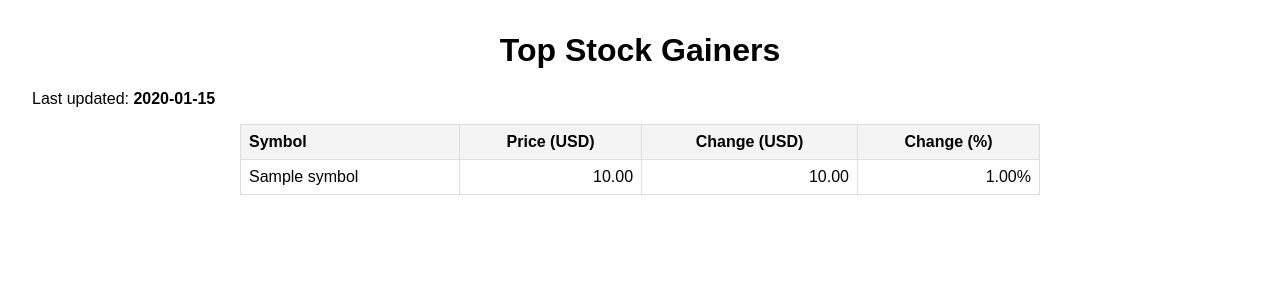
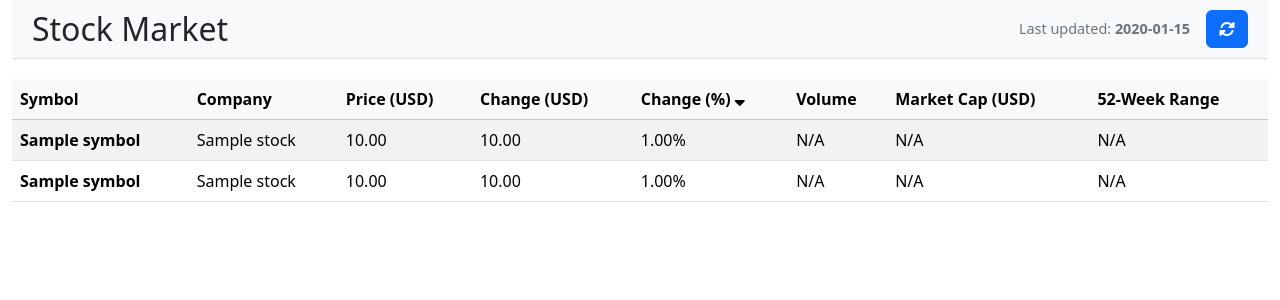
Before and after one commit to gaviral/fastapi-stock-gainers, a FastAPI app: template templates/index.html in a window 1280 px wide. Shown: the top 300 px of the page. Run offline with FastAPI, Linux system fonts and the light colour scheme; the template is opened without the code that fills it: most values are stand-ins (such as "Sample title", 1, 10 or a date in 2020).

Commit message:
feat: Enhance stock market application by adding detailed logging, expanding stock ticker list, and improving error handling in main.py. Update index.html for better layout and display of stock data, including gainers and losers. Introduce README.md for project documentation.

```diff
--- a/main.py
+++ b/main.py
@@ -3,52 +3,132 @@ from fastapi.templating import Jinja2Templates
 from fastapi.responses import HTMLResponse
 import yfinance as yf
 from datetime import datetime
+import logging
+
+# Configure logging - console only
+logging.basicConfig(
+    level=logging.INFO,
+    format='%(asctime)s - %(name)s - %(levelname)s - %(message)s',
+    handlers=[
+        logging.StreamHandler()
+    ]
+)
+logger = logging.getLogger(__name__)
 
 app = FastAPI()
 templates = Jinja2Templates(directory="templates")
 
 # Predefined list of major U.S. stock tickers
 TICKERS = [
-  "AAPL",
-  "MSFT",
-  "GOOG",
-  "AMZN",
-  "META",
-  "NFLX",
-  "TSLA",
-  "NVDA",
-  "JPM",
-  "BAC",
-  "SOXL",
-  "SOXS"
+  "AAPL",  # Apple
+  "MSFT",  # Microsoft
+  "GOOG",  # Google
+  "AMZN",  # Amazon
+  "META",  # Meta (Facebook)
+  "NFLX",  # Netflix
+  "TSLA",  # Tesla
+  "NVDA",  # NVIDIA
+  "JPM",   # JPMorgan Chase
+  "BAC",   # Bank of America
+  "SOXL",  # Direxion Daily Semiconductor Bull 3X
+  "SOXS",  # Direxion Daily Semiconductor Bear 3X
+  "AMD",   # Advanced Micro Devices
+  "INTC",  # Intel
+  "DIS",   # Disney
+  "KO",    # Coca-Cola
+  "PEP",   # PepsiCo
+  "WMT",   # Walmart
+  "COST",  # Costco
+  "V",     # Visa
+  "MA",    # Mastercard
+  "PYPL",  # PayPal
+  "SQ",    # Block (Square)
+  "COIN"   # Coinbase
 ]
 
 @app.get("/", response_class=HTMLResponse)
 def get_top_gainers(request: Request):
+    logger.info("Processing request for stock market movers")
     # Fetch current stock data for each ticker
     results = []
     for symbol in TICKERS:
-        ticker = yf.Ticker(symbol)
-        info = ticker.info  # Get a dictionary of stock info from Yahoo Finance
-        price = info.get("regularMarketPrice")
-        change = info.get("regularMarketChange")
-        change_percent = info.get("regularMarketChangePercent")
-        if price is None or change_percent is None:
-            # Skip tickers if data is not available (e.g., during off-hours)
-            continue
-        results.append({
-            "symbol": symbol,
-            "price": price,
-            "change": change,
-            "percent_change": change_percent
-        })
-    # Sort the stocks by percentage change (descending) to find top gainers
+        try:
+            ticker = yf.Ticker(symbol)
+            info = ticker.info  # Get a dictionary of stock info from Yahoo Finance
+
+            # Check if we have the minimum required data
+            if not info or "regularMarketPrice" not in info:
+                logger.warning(f"Incomplete data for {symbol}, skipping")
+                continue
+
+            # Extract data with safe defaults
+            price = info.get("regularMarketPrice")
+            change = info.get("regularMarketChange", 0)
+            change_percent = info.get("regularMarketChangePercent", 0)
+            volume = info.get("regularMarketVolume")
+            market_cap = info.get("marketCap")
+            fifty_two_week_low = info.get("fiftyTwoWeekLow")
+            fifty_two_week_high = info.get("fiftyTwoWeekHigh")
+            company_name = info.get("shortName") or info.get("longName") or symbol
+
+            results.append({
+                "symbol": symbol,
+                "name": company_name,
+                "price": price,
+                "change": change,
+                "percent_change": change_percent,
+                "volume": volume,
+                "market_cap": market_cap,
+                "fifty_two_week_low": fifty_two_week_low,
+                "fifty_two_week_high": fifty_two_week_high
+            })
+            logger.debug(f"Processed {symbol}: price={price}, change={change}, percent_change={change_percent}")
+        except IndexError as e:
+            # Specific handling for the SQ ticker issue
+            logger.error(f"Index error processing {symbol}: {str(e)}")
+            # Add a placeholder entry with default values
+            results.append({
+                "symbol": symbol,
+                "name": symbol,
+                "price": 0,
+                "change": 0,
+                "percent_change": 0,
+                "volume": 0,
+                "market_cap": 0,
+                "fifty_two_week_low": 0,
+                "fifty_two_week_high": 0
+            })
+        except Exception as e:
+            logger.error(f"Error processing {symbol}: {str(e)}")
+
+    # Sort the stocks by percentage change (descending)
     results.sort(key=lambda x: x["percent_change"], reverse=True)
+
+    # Separate gainers and losers
+    gainers = [stock for stock in results if stock["percent_change"] >= 0]
+    losers = [stock for stock in results if stock["percent_change"] < 0]
+
+    logger.info(f"Found {len(gainers)} gainers and {len(losers)} losers")
+
     # Timestamp for last update
     current_time = datetime.now().strftime("%Y-%m-%d %H:%M:%S")
+
     # Render the HTML template with the data
     return templates.TemplateResponse(
         "index.html",
-        {"request": request, "gainers": results, "last_update": current_time},
+        {
+            "request": request,
+            "gainers": gainers,
+            "losers": losers,
+            "last_update": current_time
+        },
         request=request
     )
+
+@app.on_event("startup")
+async def startup_event():
+    logger.info("Stock Market Movers application starting up")
+
+@app.on_event("shutdown")
+async def shutdown_event():
+    logger.info("Stock Market Movers application shutting down")
--- a/templates/index.html
+++ b/templates/index.html
@@ -2,38 +2,95 @@
 <html lang="en">
 <head>
     <meta charset="UTF-8" />
-    <title>Stock Market Movers</title>
+    <meta name="viewport" content="width=device-width, initial-scale=1.0">
+    <title>Stock Market</title>
     <!-- Auto-refresh the page every 60 seconds to update data -->
     <meta http-equiv="refresh" content="60">
+    <!-- Bootstrap CSS -->
+    <link href="https://cdn.jsdelivr.net/npm/bootstrap@5.3.0-alpha1/dist/css/bootstrap.min.css" rel="stylesheet">
+    <!-- Font Awesome for icons -->
+    <link rel="stylesheet" href="https://cdnjs.cloudflare.com/ajax/libs/font-awesome/6.0.0/css/all.min.css">
     <style>
-        body { font-family: Arial, sans-serif; margin: 2em; }
-        h1 { text-align: center; }
-        table { border-collapse: collapse; width: 100%; max-width: 800px; margin: 1em auto; }
-        th, td { border: 1px solid #ddd; padding: 8px; }
-        th { background: #f4f4f4; }
-        td { text-align: right; }
-        td:first-child, th:first-child { text-align: left; }
-        .negative { background-color: #ffdddd; }
+        .negative { background-color: rgba(255, 200, 200, 0.5); }
+        .positive { background-color: rgba(200, 255, 200, 0.5); }
+        .header-container {
+            display: flex;
+            align-items: center;
+            justify-content: space-between;
+            padding: 10px 20px;
+            background-color: #f8f9fa;
+            border-bottom: 1px solid #dee2e6;
+            margin-bottom: 20px;
+        }
+        .last-updated {
+            font-size: 0.9rem;
+            color: #6c757d;
+        }
+        .table-container {
+            max-height: 80vh;
+            overflow-y: auto;
+        }
     </style>
 </head>
 <body>
-    <h1>Top Stock Gainers</h1>
-    <p>Last updated: <strong>{{ last_update }}</strong></p>
-    <table>
+    <div class="container-fluid">
+        <!-- Header with title, last updated time, and refresh button -->
+        <div class="header-container">
+            <h1 class="h2 mb-0">Stock Market</h1>
+            <div class="d-flex align-items-center">
+                <span class="last-updated me-3">Last updated: <strong>{{ last_update }}</strong></span>
+                <button class="btn btn-primary" onclick="window.location.reload()">
+                    <i class="fas fa-sync-alt"></i>
+                </button>
+            </div>
+        </div>
+
+        <!-- Stock data table -->
+        <div class="table-container">
+            <table class="table table-striped table-hover">
+                <thead class="table-light">
                     <tr>
                         <th>Symbol</th>
+                        <th>Company</th>
                         <th>Price (USD)</th>
                         <th>Change (USD)</th>
-            <th>Change (%)</th>
+                        <th>Change (%) <i class="fas fa-sort-down"></i></th>
+                        <th>Volume</th>
+                        <th>Market Cap (USD)</th>
+                        <th>52-Week Range</th>
                     </tr>
+                </thead>
+                <tbody>
                     {% for stock in gainers %}
-        <tr {% if stock.percent_change < 0 %}class="negative"{% endif %}>
-            <td>{{ stock.symbol }}</td>
+                    <tr class="positive">
+                        <td><strong>{{ stock.symbol }}</strong></td>
+                        <td>{{ stock.name }}</td>
                         <td>{{ "%.2f"|format(stock.price) }}</td>
                         <td>{{ "%.2f"|format(stock.change) }}</td>
                         <td>{{ "%.2f"|format(stock.percent_change) }}%</td>
+                        <td>{% if stock.volume %}{{ "{:,}".format(stock.volume|int) }}{% else %}N/A{% endif %}</td>
+                        <td>{% if stock.market_cap %}{{ "${:,.0f}B".format(stock.market_cap / 1000000000) }}{% else %}N/A{% endif %}</td>
+                        <td>{% if stock.fifty_two_week_low and stock.fifty_two_week_high %}{{ "%.2f"|format(stock.fifty_two_week_low) }} - {{ "%.2f"|format(stock.fifty_two_week_high) }}{% else %}N/A{% endif %}</td>
                     </tr>
                     {% endfor %}
+                    {% for stock in losers %}
+                    <tr class="negative">
+                        <td><strong>{{ stock.symbol }}</strong></td>
+                        <td>{{ stock.name }}</td>
+                        <td>{{ "%.2f"|format(stock.price) }}</td>
+                        <td>{{ "%.2f"|format(stock.change) }}</td>
+                        <td>{{ "%.2f"|format(stock.percent_change) }}%</td>
+                        <td>{% if stock.volume %}{{ "{:,}".format(stock.volume|int) }}{% else %}N/A{% endif %}</td>
+                        <td>{% if stock.market_cap %}{{ "${:,.0f}B".format(stock.market_cap / 1000000000) }}{% else %}N/A{% endif %}</td>
+                        <td>{% if stock.fifty_two_week_low and stock.fifty_two_week_high %}{{ "%.2f"|format(stock.fifty_two_week_low) }} - {{ "%.2f"|format(stock.fifty_two_week_high) }}{% else %}N/A{% endif %}</td>
+                    </tr>
+                    {% endfor %}
+                </tbody>
             </table>
+        </div>
+    </div>
+
+    <!-- Bootstrap JS (optional) -->
+    <script src="https://cdn.jsdelivr.net/npm/bootstrap@5.3.0-alpha1/dist/js/bootstrap.bundle.min.js"></script>
 </body>
 </html>
```
Also changed, not shown: README.md (added). Lines whose indentation alone changed are shown as unchanged.
